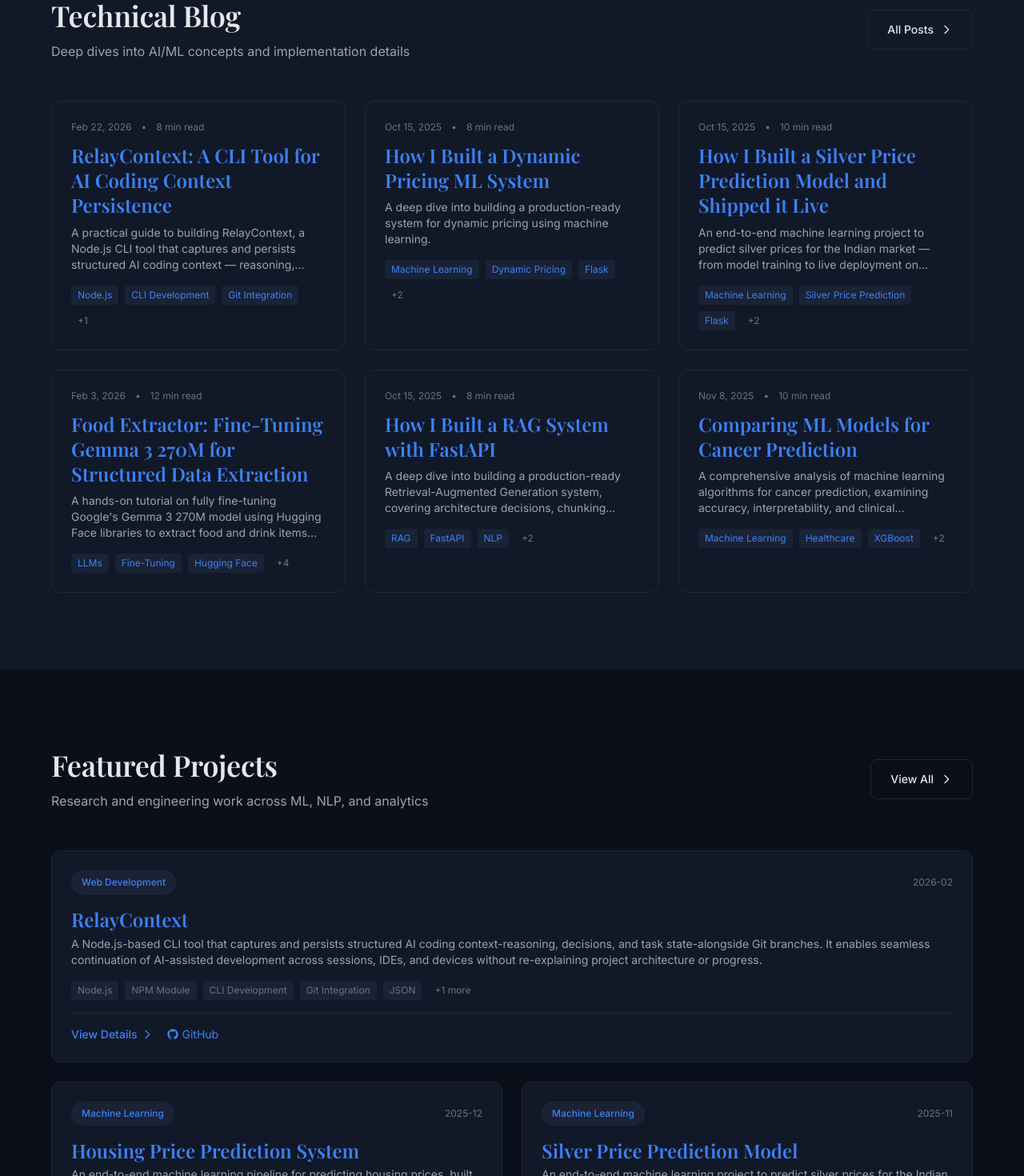
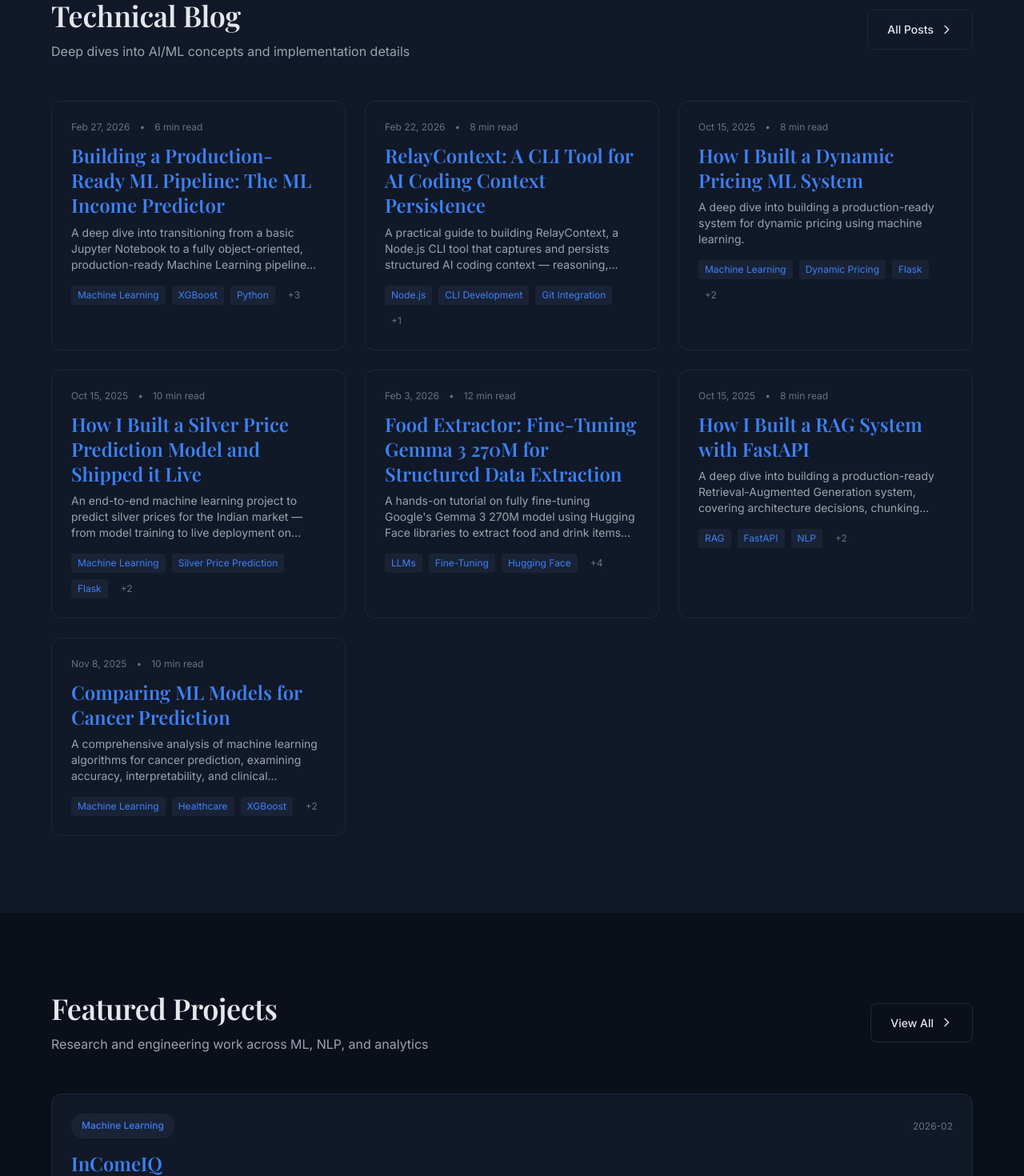
Before and after one commit to danishsyed-dev/my-blog, a Next.js app: page / in a window 1280 px wide. Shown: the part 900-2370 px from the top of the page at 80% size. Built offline with nearby package versions, Linux system fonts and the light colour scheme; a web font is replaced by a local one.

Commit message:
feat: add initial blog post and project data structures and content.

```diff
--- a/src/data/blog.ts
+++ b/src/data/blog.ts
@@ -13,6 +13,77 @@ export interface BlogPost {
 }
 
 export const blogPosts: BlogPost[] = [
+    {
+        id: 'income-iq-building-production-ready-ml',
+        title: 'Building a Production-Ready ML Pipeline: The ML Income Predictor',
+        excerpt: 'A deep dive into transitioning from a basic Jupyter Notebook to a fully object-oriented, production-ready Machine Learning pipeline and web application for demographic income classification.',
+        content: `
+## Introduction
+
+Many Machine Learning projects stop at a basic Jupyter Notebook. You load data, train a model, print an accuracy score, and call it a day. But real-world applications require transitioning raw data science code into modular, maintainable software.
+
+The **ML Income Predictor (InComeIQ)** is an end-to-end classification system built to predict whether an individual's income exceeds $50K/yr based on demographic data from the Adult Census dataset, demonstrating exactly how to productionize ML.
+
+## 🚀 Key Features
+
+This project moves beyond standard modeling by introducing several production-grade features:
+
+### Intelligent Model Selection
+Instead of blindly picking an algorithm, I built an automated orchestrator that compares multiple models:
+- Random Forest
+- Decision Tree
+- Logistic Regression
+- Support Vector Machines (SVM)
+- XGBoost
+
+Using \`GridSearchCV\` for hyperparameter tuning, **XGBoost emerged as the champion with an accuracy of ~84%.**
+
+### Dynamic Feature Explainability
+To defeat the "black box" nature of ML models, the app dynamically generates a matplotlib/seaborn bar chart on every prediction. This shows exactly which user inputs (e.g., Age, Education, Capital Gain) drove the model's decision, providing a transparent AI experience.
+
+### Confidence Scoring
+A binary "Yes/No" isn't always enough. The pipeline extracts \`predict_proba()\` metrics to present users with a precise confidence percentage alongside their prediction.
+
+### Production REST API & Tracking
+The system exposes \`/api/predict\` and \`/api/history\` endpoints for programmatic access. It natively logs all incoming requests, predictions, and confidence scores to a SQLite database using SQLAlchemy.
+
+### In-Memory Artifact Caching
+A common bottleneck in ML apps is disk I/O when loading large model files. The custom \`PredictionPipeline\` caches the 30MB+ preprocessor and model artifacts in memory after the first load, eliminating latency on subsequent predictions.
+
+### Premium Web Interface
+A custom-built, responsive web app using the Flask App Factory pattern and a modern "glassmorphism" CSS design. It includes strict backend validation to prevent malformed data crashes.
+
+## 🛠️ Technical Stack
+
+- **Machine Learning**: Scikit-Learn, XGBoost, Pandas, Numpy, Joblib
+- **Backend / API**: Python 3, Flask, Flask-SQLAlchemy, SQLite
+- **Data Visualization**: Matplotlib, Seaborn
+- **Frontend**: HTML5, CSS3 (Vanilla / Glassmorphism UI)
+- **Deployment**: Docker, Gunicorn
+
+## 🏗️ Architecture & Design Patterns
+
+The codebase was heavily refactored from a monolithic script into a clean, modular architecture:
+
+- **\`config/\`**: Centralized configuration management. Uses \`pathlib\` to eliminate hardcoded file paths, and defines hyperparameter grids and feature schemas in one place.
+- **\`data/\` & \`models/\`**: Object-oriented feature engineering. The \`DataPreprocessor\` utilizes Sklearn's \`Pipeline\` to handle imputation and scaling, while securely capping outliers using the Interquartile Range (IQR) method to preserve data integrity.
+- **\`pipelines/\`**: Decouples the training orchestrator (\`train.py\`) from the inference engine (\`predict.py\`).
+- **\`core/\`**: Implements custom exception handling (tracing exact line numbers/files) and a rotating file logger to monitor pipeline health in production.
+
+## 💡 Conclusion: What this project demonstrates
+
+1. **Software Engineering for ML**: How to transition from scripts to modular software architectures.
+2. **Model Explainability**: A commitment to transparent AI by visually explaining predictions.
+3. **Full-Stack Capability**: Handling everything from data cleaning and algorithm tuning to database design, API routing, and CSS styling.
+
+Check out the full source code and documentation on the GitHub repository to see these engineering practices in action.
+        `.trim(),
+        tags: ['Machine Learning', 'XGBoost', 'Python', 'Flask', 'Data Engineering', 'Sklearn'],
+        date: '2026-02-27',
+        readTime: '6 min read',
+        featured: true,
+        githubUrl: 'https://github.com/danishsyed-dev/InComeIQ',
+    },
     {
         id: 'relaycontext-a-cli-tool-for-ai-coding-context-persistence',
         title: 'RelayContext: A CLI Tool for AI Coding Context Persistence',
--- a/src/data/projects.ts
+++ b/src/data/projects.ts
@@ -20,6 +20,20 @@ export interface Project {
 }
 
 export const projects: Project[] = [
+  {
+    id: 'ML-Income-Predictor',
+    title: 'InComeIQ',
+    subtitle: 'ML Income Predictor',
+    description: 'A production-ready Machine Learning pipeline and web application for demographic income classification. It features an object-oriented training pipeline, REST APIs, and dynamic feature explainability.',
+    problemStatement: 'Many ML projects stop at basic Jupyter Notebooks. Real-world applications require transitioning raw data science code into modular software, while also defeating the "black box" nature of ML models to provide transparent AI.',
+    methodology: 'Built a modular architecture with object-oriented feature engineering using Sklearn Pipelines. Implemented an automated orchestrator comparing models via GridSearchCV. Developed a REST API with Flask and a custom PredictionPipeline with in-memory artifact caching. Engineered dynamic feature explainability using Matplotlib/Seaborn.',
+    results: 'XGBoost emerged as the best model with ~84% accuracy. Delivered a system providing confidence percentages and dynamically generated bar charts to explain predictions. The modern "glassmorphism" web app natively logs all requests to a SQLite database.',
+    tools: ['Scikit-Learn', 'XGBoost', 'Pandas', 'Flask', 'SQLAlchemy', 'Docker', 'Matplotlib', 'HTML5/CSS3'],
+    githubUrl: 'https://github.com/danishsyed-dev/InComeIQ',
+    featured: true,
+    category: 'ml',
+    date: '2026-02'
+  },
   {
     id: 'relay-context',
     title: 'RelayContext',
```
